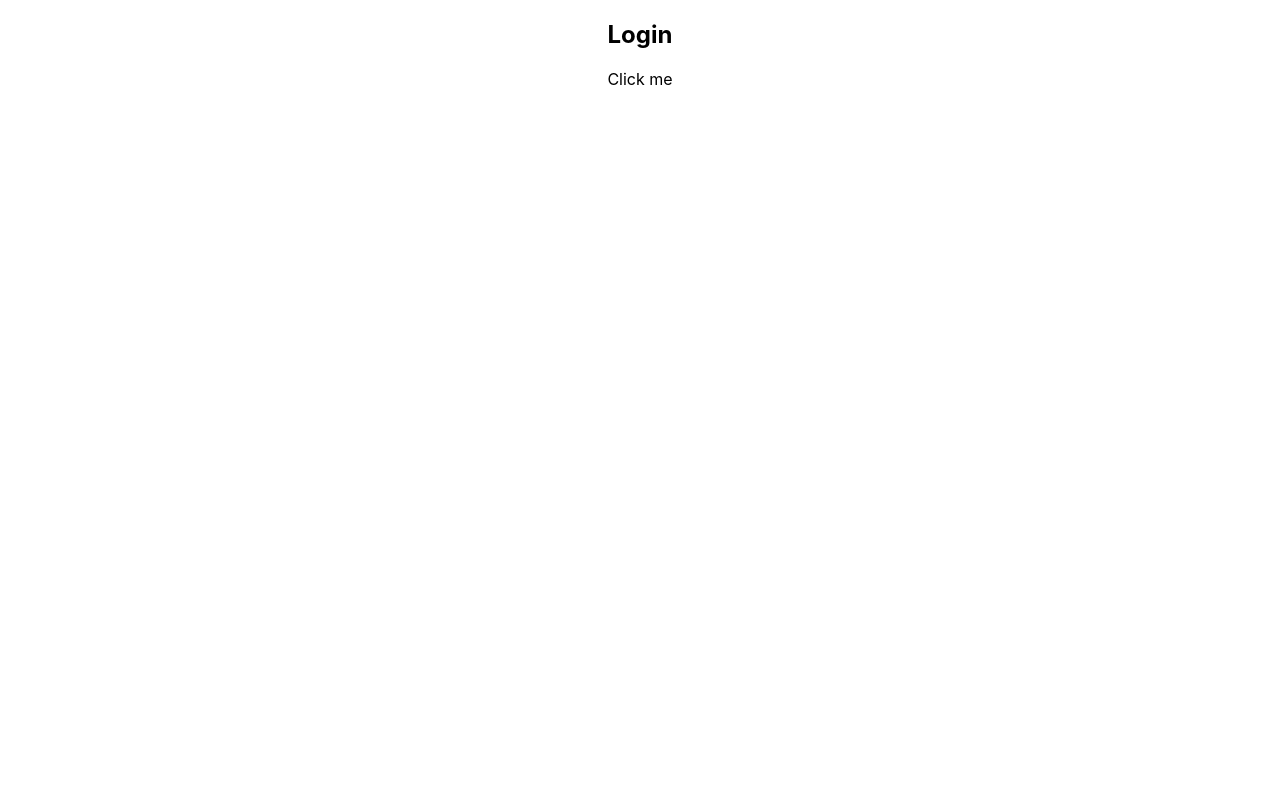
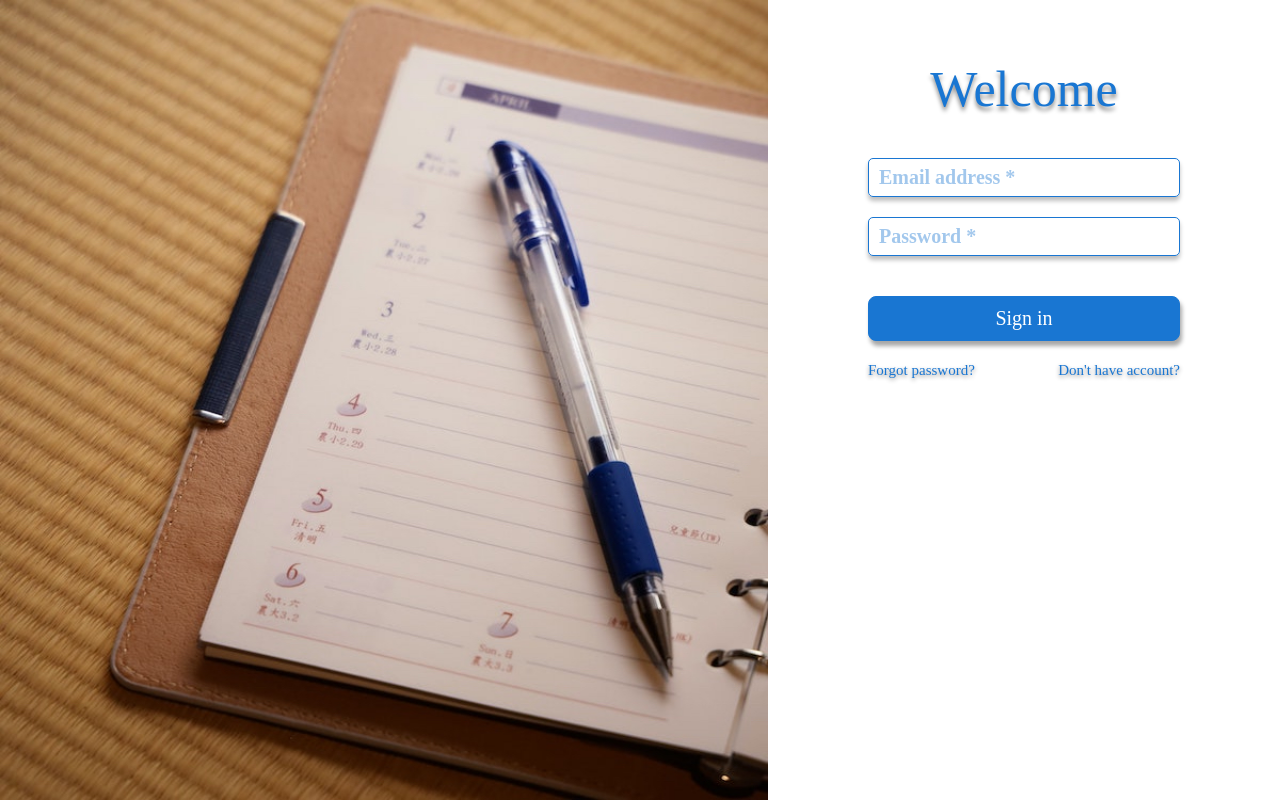
Before and after one commit to DmitryShyrkovets/MTD_CLI, a React (Create React App) app in the folder mtd_cli/: page /login in a window 1280 px wide. Built offline with nearby package versions, Linux system fonts and the light colour scheme.

Commit message:
created login form

```diff
--- a/mtd_cli/src/App.css
+++ /dev/null
@@ -1,38 +0,0 @@
-.App {
-  text-align: center;
-}
-
-.App-logo {
-  height: 40vmin;
-  pointer-events: none;
-}
-
-@media (prefers-reduced-motion: no-preference) {
-  .App-logo {
-    animation: App-logo-spin infinite 20s linear;
-  }
-}
-
-.App-header {
-  background-color: #282c34;
-  min-height: 100vh;
-  display: flex;
-  flex-direction: column;
-  align-items: center;
-  justify-content: center;
-  font-size: calc(10px + 2vmin);
-  color: white;
-}
-
-.App-link {
-  color: #61dafb;
-}
-
-@keyframes App-logo-spin {
-  from {
-    transform: rotate(0deg);
-  }
-  to {
-    transform: rotate(360deg);
-  }
-}
--- a/mtd_cli/src/App.js
+++ b/mtd_cli/src/App.js
@@ -1,4 +1,4 @@
-import './App.css';
+
 import {Login} from './components/account/Login'
 import { BrowserRouter as Router, Route, Routes} from 'react-router-dom';
 import {Logout} from "./components/account/Logout";
--- a/mtd_cli/src/components/account/Login.js
+++ b/mtd_cli/src/components/account/Login.js
@@ -1,40 +1,121 @@
-import React from 'react'
-import { useSelector, useDispatch } from "react-redux"
+import React, {useState} from 'react'
+import { useDispatch } from "react-redux"
 import {SetUser} from "../../redux/user/actions"
 import {userLogin, getUser} from "../../redux/user/services"
-import {useNavigate} from "react-router-dom";
+import {NavLink, useNavigate} from "react-router-dom";
+import "./login.scss"
+import "../../images/sheet.jpg"
 
 
 export const Login = () => {
+    const navigate = useNavigate();
+    const dispatch = useDispatch();
 
-    const user = useSelector((state) => state.user.profile);
-    const navigate = useNavigate();
-    const dispatch = useDispatch()
+    const [email, setEmail] = useState('');
+    const [password, setPassword] = useState('');
 
+    const [errorFlag, setErrorFlag] = useState('');
+    const [errorMessage, setErrorMessage] = useState('');
+    const [errorEmail, setErrorEmail] = useState('');
+    const [errorPassword, setErrorPassword] = useState('');
+
+    const onEmailChange = (value) => {
+        if(value.target.value === " "){
+            value.target.value = "";
+        }
+
+        setEmail(value.target.value);
+    }
+    const onPasswordChange = (value) => {
+        if(value.target.value === " "){
+            value.target.value = "";
+        }
+
+        setPassword(value.target.value);
+    }
+    const handleSubmit = async (e) =>{
+        e.preventDefault();
+
+        if (!CheckInputs()){
+            return;
+        }
+
+        await onSignIn();
+    }
+    function CheckInputs(){
+        let pattern  = /^(([^<>()[\]\\.,;:\s@\"]+(\.[^<>()[\]\\.,;:\s@\"]+)*)|(\".+\"))@((\[[0-9]{1,3}\.[0-9]{1,3}\.[0-9]{1,3}\.[0-9]{1,3}\])|(([a-zA-Z\-0-9]+\.)+[a-zA-Z]{2,}))$/;
+
+        if(email === "" || password === ""){
+            setErrorMessage('Fields must not be empty!');
+            setErrorEmail('error');
+            setErrorPassword('error');
+            setErrorFlag('error');
+
+            return false;
+        }
+
+        if(!pattern .test(email)){
+            setErrorMessage('Email entered incorrectly!');
+            setErrorEmail('error');
+            setErrorPassword('');
+            setErrorFlag('error');
+
+            return false;
+        }
+
+        if(password.length < 6){
+            setErrorMessage('Password must be at least 6 characters!');
+            setErrorEmail('');
+            setErrorPassword('error');
+            setErrorFlag('error');
+
+            return false;
+        }
+
+        return true;
+    }
     const onSignIn = async () =>{
+
         let user = {
-            email: "testemail@mail.ru",
-            password: "qweasdzxc"
+            email: email,
+            password: password
         };
         try {
             await userLogin(user);
-            let test = await getUser();
-            console.log(test);
-            dispatch(SetUser(test));
+            dispatch(SetUser(await getUser()));
             navigate("/");
         }
         catch (e) {
-            console.log(e)
+            setErrorMessage(e.request.response);
+            setErrorEmail('error');
+            setErrorPassword('error');
+            setErrorFlag('error');
         }
     }
 
   return(
-      <>
-        <h2>Login</h2>
-          <p onClick={() => onSignIn()}>Click me</p>
-          <p>{user.id}</p>
-          <p>{user.nickname}</p>
-          <p>{user.email}</p>
-      </>
+      <div className="login">
+          <div className="img-place">
+          </div>
+          <form onSubmit={e => handleSubmit(e)}>
+              <h2>Welcome</h2>
+              <div className="data-field">
+                  <input className={errorEmail} type="text" placeholder="Email address *" value={email} onChange={value => onEmailChange(value)}/>
+              </div>
+              <div className="data-field">
+                  <input className={errorPassword} type="password" placeholder="Password *" value={password} onChange={value => onPasswordChange(value)}/>
+              </div>
+              <p className={"error-msg " + errorFlag}>{errorMessage}</p>
+              <button type="submit">Sign in</button>
+              <div className="login-links">
+                  <div className="login-link">
+                      <NavLink to="/recovery">Forgot password?</NavLink>
+                  </div>
+                  <div className="login-link">
+                      <NavLink to="/registration">Don't have account?</NavLink>
+                  </div>
+              </div>
+          </form>
+      </div>
   );
 }
--- /dev/null
+++ b/mtd_cli/src/components/account/login.scss
@@ -0,0 +1,101 @@
+$primary-color: #1976D2;
+$second-color: white;
+$error-color: red;
+
+.login {
+  display: flex;
+
+  .img-place{
+    width: 60%;
+    height: 100vh;
+    background-size: cover;
+    background-image: url("../../images/sheet.jpg");
+
+  }
+
+  form{
+    background-color: $second-color;
+    text-align: center;
+    width: 40%;
+    padding: 60px 100px;
+
+    h2{
+      font-size: 50px;
+      margin-bottom: 40px;
+      font-style: inherit;
+      text-shadow: 0 4px 4px rgba(0, 0, 0, 0.45);
+      color: $primary-color;
+    }
+
+    .data-field{
+      margin-bottom: 20px;
+      color: $primary-color;
+
+      input{
+        border-radius: 5px;
+        border: 1px solid $primary-color;
+        font-size: 20px;
+        padding: 7px 10px;
+        box-shadow: 0 4px 4px rgba(0, 0, 0, 0.25);
+        width: 100%;
+
+        &.error{
+          border-color: $error-color;
+
+          &::placeholder {
+            color: $error-color;
+          }
+        }
+
+        &:focus{
+          padding: 10px 13px;
+        }
+
+        &::placeholder {
+          font-weight: bold;
+          opacity: 0.4;
+          color: $primary-color;
+        }
+
+      }
+
+    }
+
+    .error-msg{
+      color: $error-color;
+
+    }
+
+    button{
+      width: 100%;
+      padding: 10px;
+      margin: 20px 0;
+      font-size: 20px;
+      color: $second-color;
+      background-color: $primary-color;
+      border-radius: 8px;
+      border: 1px solid $primary-color;
+      box-shadow: 2px 5px 4px rgba(0, 0, 0, 0.35);
+
+      &:hover{
+        background-color: $second-color;
+        color: $primary-color;
+      }
+    }
+
+    .login-links{
+      display: flex;
+      justify-content: space-between;
+
+      a{
+        color: $primary-color;
+        font-size: 15px;
+        text-shadow: 0 2px 4px rgba(0, 0, 0, 0.45);
+
+        &:hover{
+          border-bottom: 1px solid $primary-color;
+        }
+      }
+    }
+  }
+}
--- a/mtd_cli/src/index.css
+++ b/mtd_cli/src/index.css
@@ -1,13 +1,89 @@
-body {
-  margin: 0;
-  font-family: -apple-system, BlinkMacSystemFont, 'Segoe UI', 'Roboto', 'Oxygen',
-    'Ubuntu', 'Cantarell', 'Fira Sans', 'Droid Sans', 'Helvetica Neue',
-    sans-serif;
-  -webkit-font-smoothing: antialiased;
-  -moz-osx-font-smoothing: grayscale;
+/* Reset and base styles  */
+* {
+    padding: 0px;
+    margin: 0px;
+    border: none;
 }
 
-code {
-  font-family: source-code-pro, Menlo, Monaco, Consolas, 'Courier New',
-    monospace;
+*,
+*::before,
+*::after {
+    box-sizing: border-box;
 }
+
+/* Links */
+
+a, a:link, a:visited  {
+    text-decoration: none;
+}
+
+a:hover  {
+    text-decoration: none;
+}
+
+/* Common */
+
+aside, nav, footer, header, section, main {
+    display: block;
+}
+
+h1, h2, h3, h4, h5, h6, p {
+    font-size: inherit;
+    font-weight: inherit;
+}
+
+ul, ul li {
+    list-style: none;
+}
+
+img {
+    vertical-align: top;
+}
+
+img, svg {
+    max-width: 100%;
+    height: auto;
+}
+
+address {
+    font-style: normal;
+}
+
+/* Form */
+
+input, textarea, button, select {
+    font-family: inherit;
+    font-size: inherit;
+    color: inherit;
+    background-color: transparent;
+}
+
+input::-ms-clear {
+    display: none;
+}
+
+button, input[type="submit"] {
+    display: inline-block;
+    box-shadow: none;
+    background-color: transparent;
+    background: none;
+    cursor: pointer;
+}
+
+input:focus, input:active,
+button:focus, button:active {
+    outline: none;
+}
+
+button::-moz-focus-inner {
+    padding: 0;
+    border: 0;
+}
+
+label {
+    cursor: pointer;
+}
+
+legend {
+    display: block;
+}
--- a/mtd_cli/src/index.js
+++ b/mtd_cli/src/index.js
@@ -1,10 +1,10 @@
 import React from 'react';
 import ReactDOM from 'react-dom/client';
-import './index.css';
 import App from './App';
 import { store, persistor } from "./redux/store";
 import {PersistGate} from "redux-persist/integration/react";
 import {Provider} from "react-redux";
+import './index.css'
 
 const root = ReactDOM.createRoot(document.getElementById('root'));
 root.render(
```
Also changed, not shown: mtd_cli/package.json (+1 -9 lines), mtd_cli/src/reportWebVitals.js (deleted, +0 -13 lines), mtd_cli/src/images/sheet.jpg (added), 1 other file (tests, documents, lock files or other folders).
